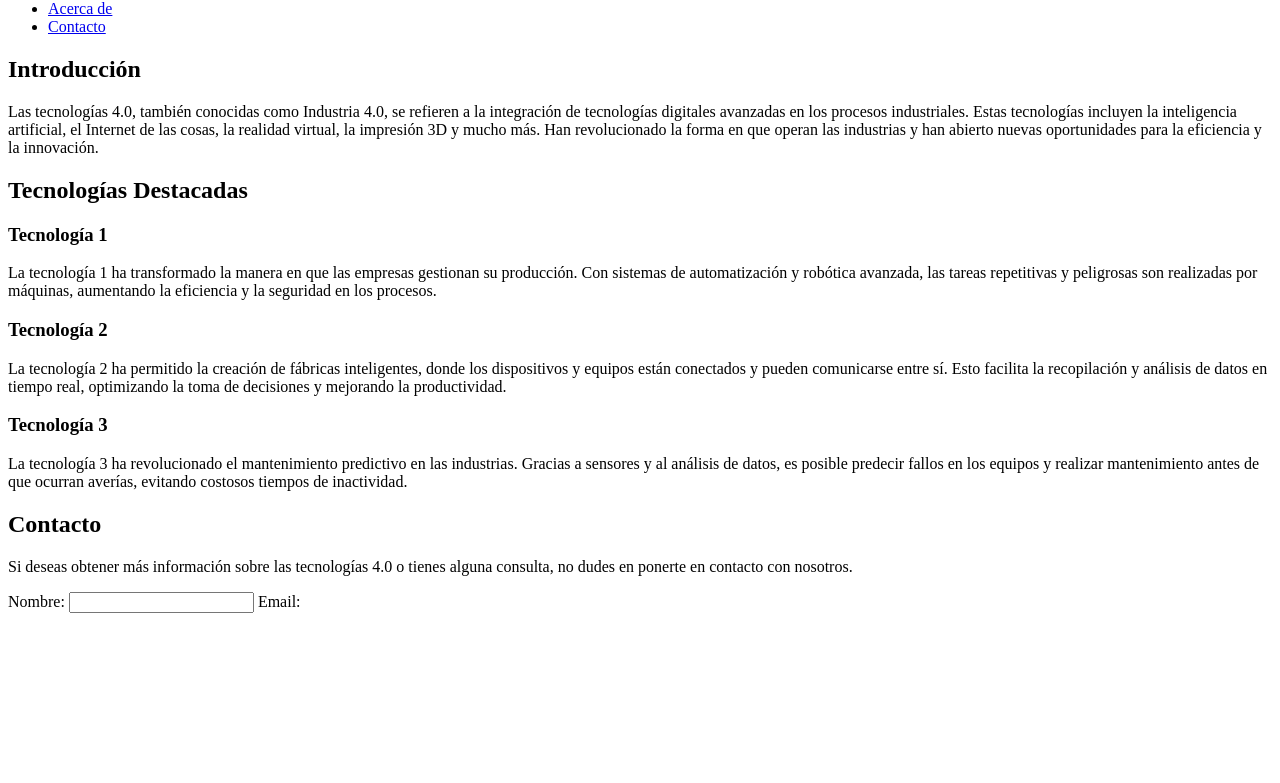
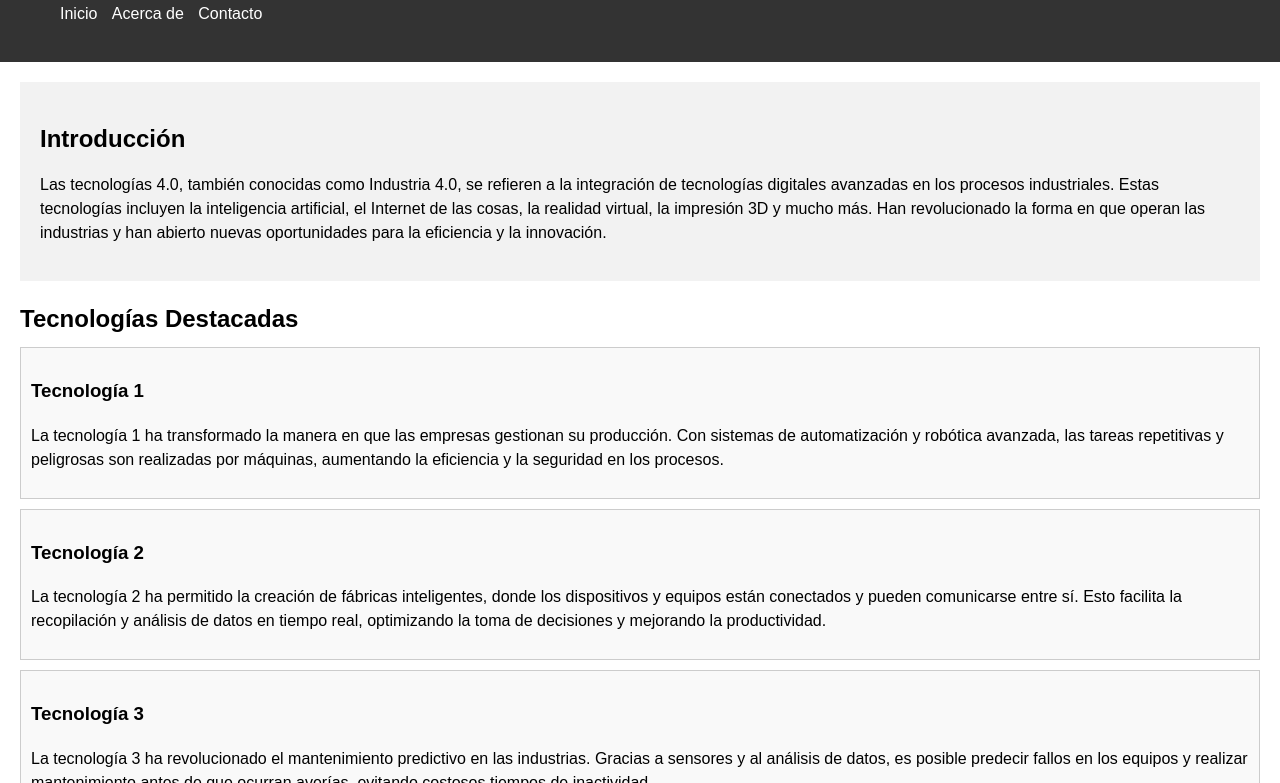
Before and after one commit to conalep201pro/conalep201pros.github.io, a plain HTML site: page index.html in a window 1280 px wide. Shown: the part 98-881 px from the top of the page. Before the commit the page ends 800 px from the top, so only its background shows below. Drawn offline with Linux system fonts and the light colour scheme.

Commit message:
Update index.html

```diff
--- a/index.html
+++ b/index.html
@@ -4,7 +4,92 @@
   <meta charset="UTF-8">
   <meta name="viewport" content="width=device-width, initial-scale=1.0">
   <title>Tecnologías 4.0</title>
-  <link rel="stylesheet" href="styles.css">
+  <style>
+    /* Estilos generales */
+    body {
+      font-family: Arial, sans-serif;
+      line-height: 1.5;
+      margin: 0;
+      padding: 0;
+    }
+
+    header {
+      background-color: #333;
+      color: #fff;
+      padding: 20px;
+    }
+
+    header h1 {
+      font-size: 28px;
+    }
+
+    nav ul {
+      list-style: none;
+      margin-top: 10px;
+    }
+
+    nav ul li {
+      display: inline-block;
+      margin-right: 10px;
+    }
+
+    nav ul li a {
+      color: #fff;
+      text-decoration: none;
+    }
+
+    main {
+      padding: 20px;
+    }
+
+    section {
+      margin-bottom: 20px;
+    }
+
+    section h2 {
+      font-size: 24px;
+      margin-bottom: 10px;
+    }
+
+    .technology {
+      border: 1px solid #ccc;
+      padding: 10px;
+      margin-bottom: 10px;
+    }
+
+    footer {
+      background-color: #333;
+      color: #fff;
+      padding: 10px;
+      text-align: center;
+    }
+
+    /* Estilos adicionales */
+    #inicio {
+      background-color: #f2f2f2;
+      padding: 20px;
+    }
+
+    #acerca .technology {
+      background-color: #f9f9f9;
+    }
+
+    #contacto form {
+      margin-top: 20px;
+    }
+
+    #contacto label {
+      display: block;
+      margin-bottom: 10px;
+    }
+
+    #contacto input[type="text"],
+    #contacto input[type="email"] {
+      width: 100%;
+      padding: 5px;
+      margin-bottom: 10px;
+    }
+  </style>
 </head>
 <body>
   <header>
@@ -40,11 +125,23 @@
       </div>
     </section>
 
-    <section id=6567553307>
+    <section id="contacto">
       <h2>Contacto</h2>
       <p>Si deseas obtener más información sobre las tecnologías 4.0 o tienes alguna consulta, no dudes en ponerte en contacto con nosotros.</p>
       <form>
-        <label for=carlos>Nombre:</label>
+        <label for="nombre">Nombre:</label>
         <input type="text" id="nombre" name="nombre" required>
 
-        <label for=conaeddie@gmail.com>Email:</label
+        <label for="email">Email:</label>
+        <input type="email" id="email" name="email" required>
+
+        <input type="submit" value="Enviar">
+      </form>
+    </section>
+  </main>
+
+  <footer>
+    <p>Derechos de autor &copy; 2023 | Nombre de tu empresa</p>
+  </footer>
+</body>
+</html>
```
